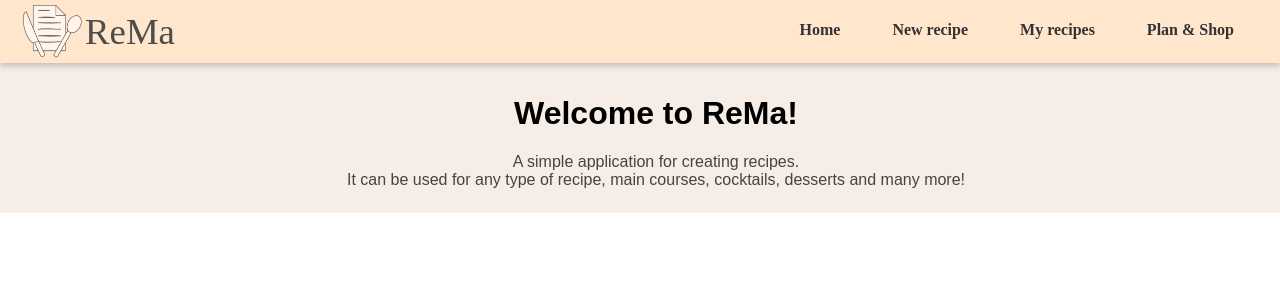
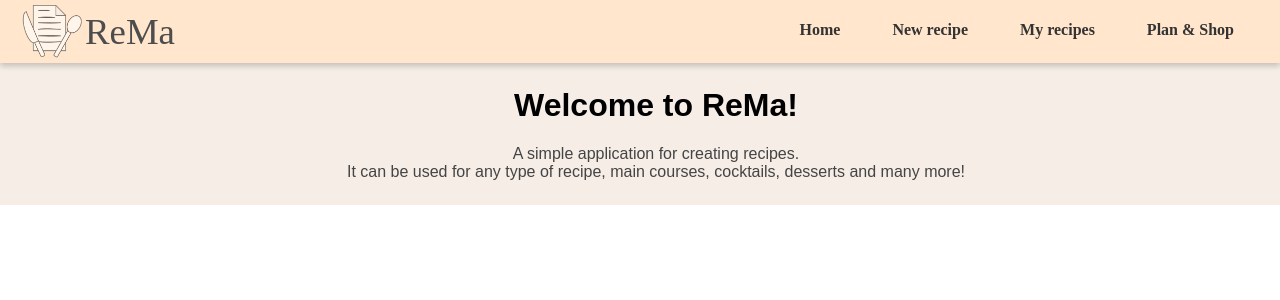
Before and after one commit to ktzanak/rema, a React (Vite) app in the folder rema-frontend/: page / in a window 1280 px wide. Shown: the top 300 px of the page. Built offline with nearby package versions, Linux system fonts and the light colour scheme; no server answers.

Commit message:
adjusted style of frame and colored section

```diff
--- a/rema-frontend/src/css/header.module.css
+++ b/rema-frontend/src/css/header.module.css
@@ -54,6 +54,6 @@
 .logoLink {
   display: flex;
   align-items: center;
-  text-decoration: none; /* Optional: removes underline */
-  color: inherit; /* Optional: inherits font color */
+  text-decoration: none;
+  color: inherit;
 }
--- a/rema-frontend/src/css/home.module.css
+++ b/rema-frontend/src/css/home.module.css
@@ -41,7 +41,7 @@
   background-color: #f5ede6;
   display: flex;
   justify-content: center;
-  padding: 2rem 1rem 0.5rem;
+  padding: 1.5rem 1rem 0.5rem;
 }
 
 .fullWidthTextFrame {
@@ -62,6 +62,7 @@
 
 .fullWidthTextFrame blockquote {
   margin-top: 2rem;
+  margin-bottom: 0.5rem;
   font-style: italic;
   color: #666;
 }
```
